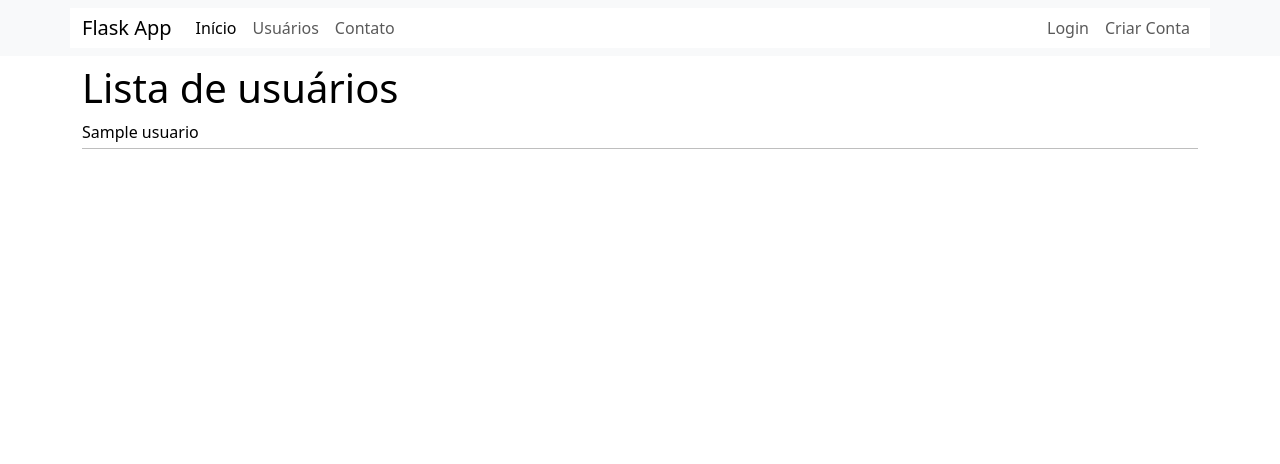
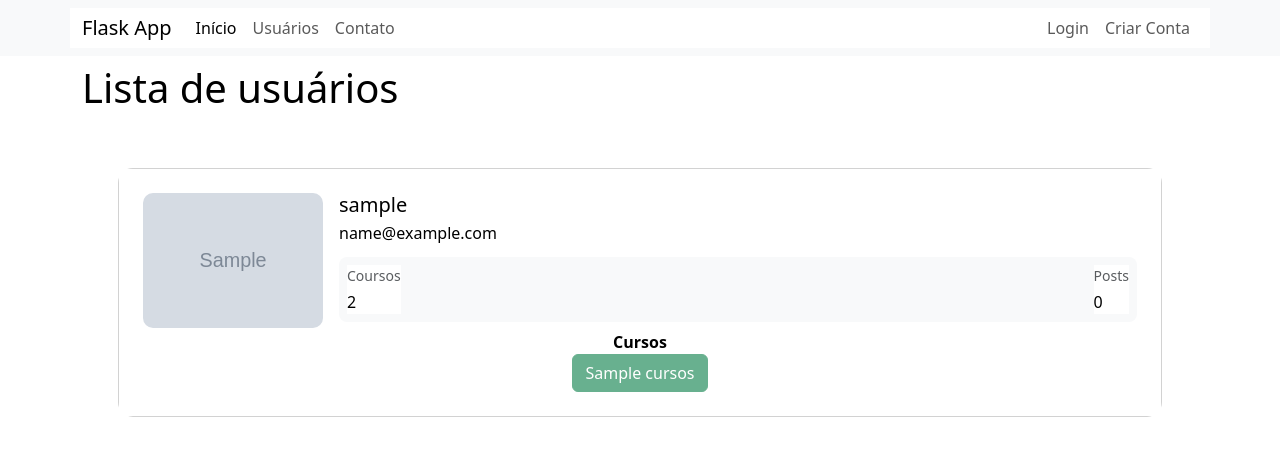
Before and after one commit to salomaopena/flasksite, a Python web app: template app/templates/usuarios.html in a window 1280 px wide. Shown: the top 464 px of the page. Run offline with Jinja, Linux system fonts and the light colour scheme; the template is opened without the code that fills it: most values are stand-ins (such as "Sample title", 1, 10 or a date in 2020); grey boxes marked "Sample" are stand-in pictures.

Commit message:
Finalizadas as funcionalidades do usuário

```diff
--- a/app/routes.py
+++ b/app/routes.py
@@ -8,7 +8,6 @@ import secrets
 import os
 from PIL import Image
 
-lista_usuarios = ['Pena','Salomão','Nilo','Bento']
 
 
 @app.route("/")
@@ -24,6 +23,7 @@ def contato():
 @app.route("/usuarios")
 @login_required
 def usuarios():
+    lista_usuarios = Usuario.query.all()
     return render_template("usuarios.html", lista_usuarios=lista_usuarios)
 
 
--- a/app/templates/usuarios.html
+++ b/app/templates/usuarios.html
@@ -2,8 +2,60 @@
 <div class="container">
   <h1>Lista de usuários</h1>
   {% for usuario in lista_usuarios%}
-  <p class="mb-1">{{ usuario }}</p>
-  <hr class="mb-0 mt-0" />
+  <div class="container">
+    <section class="w-100 px-4 py-5" style="border-radius: 0.5rem 0.5rem 0 0">
+      <div class="row d-flex justify-content-center">
+        <div class="col col-md-12 col-lg-12 col-xl-12">
+          <div class="card" style="border-radius: 15px">
+            <div class="card-body p-4">
+              <div class="d-flex">
+                <div class="flex-shrink-0">
+                  <img src="{{ url_for("static",
+                  filename="images/profile/{}".format(usuario.foto_perfil)) }}"
+                  alt="Generic placeholder image" class="img-fluid"
+                  style="width: 180px; border-radius: 10px" />
+                </div>
+                <div class="flex-grow-1 ms-3">
+                  <h5 class="mb-1">{{ usuario.username }}</h5>
+                  <p class="mb-2 pb-1">{{ usuario.email }}</p>
+                  <div
+                    class="d-flex justify-content-between rounded-3 p-2 mb-2 bg-body-tertiary"
+                  >
+                    <div class="d-flex flex-column">
+                      {% if 'Não Informado' in usuario.cursos %}
+                      <p class="small text-muted mb-1">Coursos</p>
+                      <p class="mb-0">0</p>
+                      {% else %}
+                      <p class="small text-muted mb-1">Coursos</p>
+                      <p class="mb-0">{{usuario.cursos.count(';') + 1}}</p>
+                      {%endif%}
+                    </div>
+                    <div class="d-flex flex-column">
+                      <p class="small text-muted mb-1 align-end">Posts</p>
+                      <p class="mb-0">0</p>
+                    </div>
+                  </div>
+                </div>
+              </div>
+
+              <div class="row justify-content-center">
+                <div class="col col-md-12 text-center">
+                  <strong class="mb-0">Cursos</strong> <br />
+                  {% for curso in usuario.cursos.split(';') %}
+                  <button type="button" class="btn btn-success" disabled>
+                    {{ curso }}
+                  </button>
+                  {%endfor%}
+                </div>
+              </div>
+
+            </div>
+          </div>
+        </div>
+      </div>
+    </section>
+  </div>
+
   {% endfor %}
 </div>
 {% endblock %}
```
Also changed, not shown: README.md, app/static/images/flask.PNG (added).
